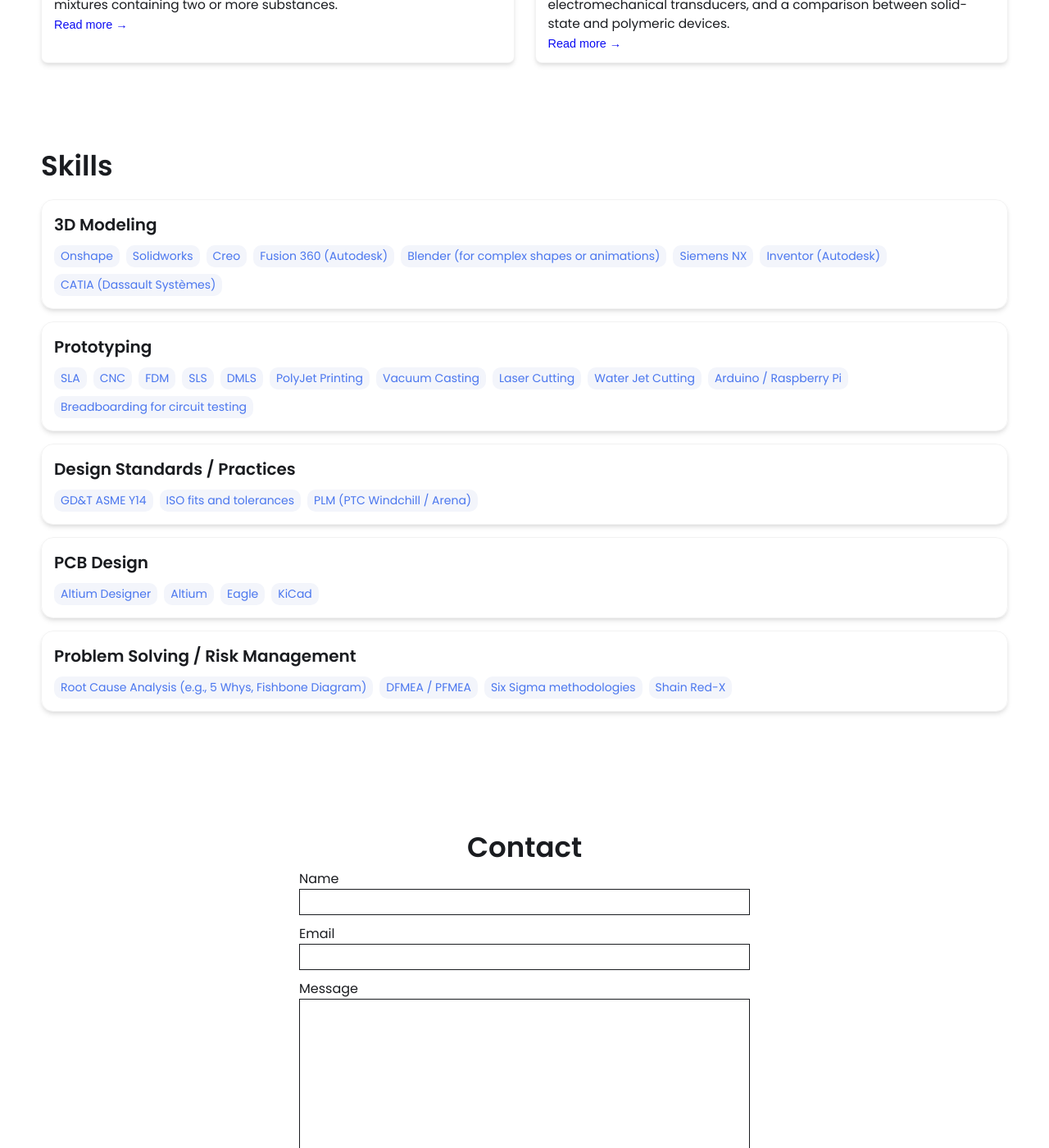
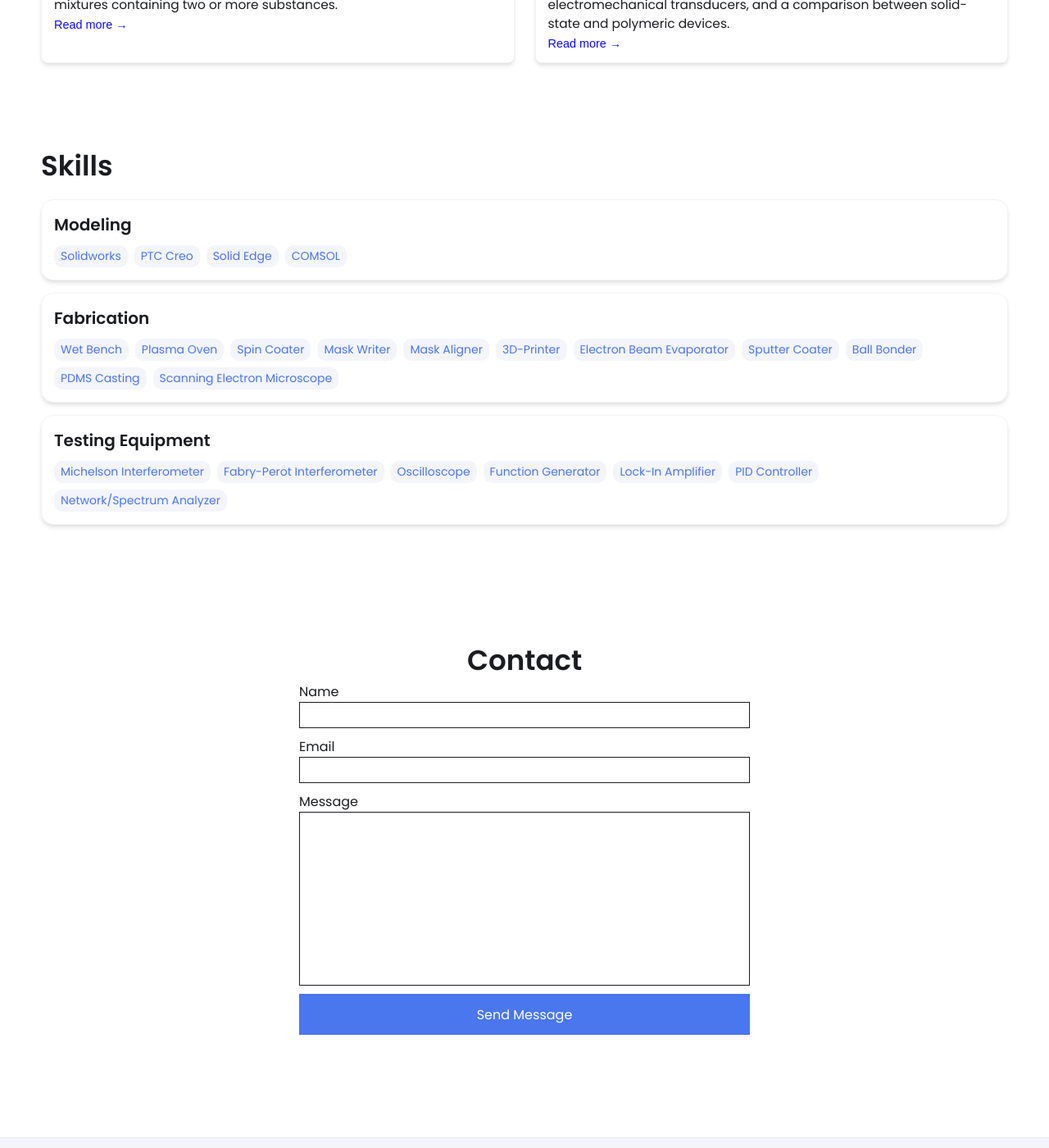
Before and after one commit to HagenGress/HagenGress.github.io, a Jekyll site: the page built from index.html, in a window 1280 px wide and 1400 px high, scrolled down 1636 px. Shown: the whole window at 82% size. Built offline with Jekyll 4.4.1, drawn with Linux system fonts in a browser that asks for light colours.

Commit message:
Update _config.yml

```diff
--- a/_config.yml
+++ b/_config.yml
@@ -18,7 +18,7 @@
   Hagen has a background in microfluidics and micro- and nano-mechanical sensing, including a variety of biomedical applications.
 
 # Place your profile image in /assets/images/profile-image/folder and edit the file name
-profile_image: ./assets/images/profile-image/avatar.jpeg
+profile_image: ./assets/images/profile-image/Hagen_Gress.jpg
 
 
 # Link your resume
@@ -43,47 +43,34 @@
 
 # Skills Section - Add the list of your Skills by categories/tools. The indentation for each level needs to be precise.
 skills:
-  - category: 3D Modeling
+  - category: Modeling
     tools:
-    - Onshape
     - Solidworks
-    - Creo
-    - Fusion 360 (Autodesk)
-    - Blender (for complex shapes or animations)
-    - Siemens NX
-    - Inventor (Autodesk)
-    - CATIA (Dassault Systèmes)
-  - category: Prototyping
+    - PTC Creo
+    - Solid Edge
+    - COMSOL
+  - category: Fabrication
     tools:
-    - SLA
-    - CNC
-    - FDM
-    - SLS
-    - DMLS
-    - PolyJet Printing
-    - Vacuum Casting
-    - Laser Cutting
-    - Water Jet Cutting
-    - Arduino / Raspberry Pi
-    - Breadboarding for circuit testing
-  - category: Design Standards / Practices
+    - Wet Bench
+    - Plasma Oven
+    - Spin Coater
+    - Mask Writer
+    - Mask Aligner
+    - 3D-Printer
+    - Electron Beam Evaporator
+    - Sputter Coater
+    - Ball Bonder
+    - PDMS Casting
+    - Scanning Electron Microscope
+  - category: Testing Equipment
     tools:
-    - GD&T ASME Y14
-    - ISO fits and tolerances
-    - PLM (PTC Windchill / Arena)
-  - category: PCB Design
-    tools:
-    - Altium Designer
-    - Altium
-    - Eagle
-    - KiCad
-  - category: Problem Solving / Risk Management
-    tools:
-    - Root Cause Analysis (e.g., 5 Whys, Fishbone Diagram)
-    - DFMEA / PFMEA
-    - Six Sigma methodologies
-    - Shain Red-X
-
+    - Michelson Interferometer
+    - Fabry-Perot Interferometer
+    - Oscilloscope
+    - Function Generator
+    - Lock-In Amplifier
+    - PID Controller
+    - Network/Spectrum Analyzer
 
 # Contact Form Setup. Setup an account and copy over the key. When someone fills out the form, it will be received in your email.
 formspree-key:   https://formspree.io/f/{8-digit key}
```
